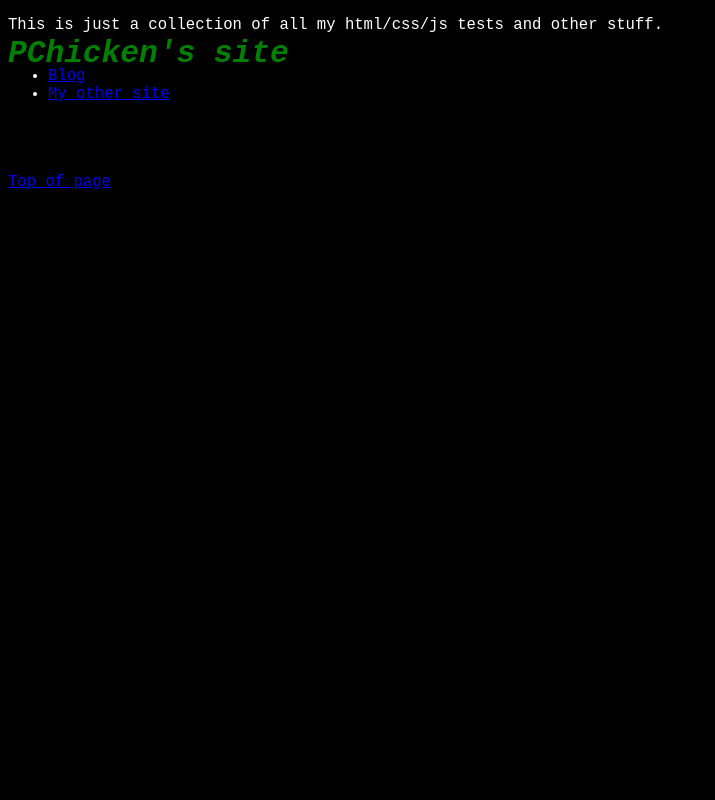
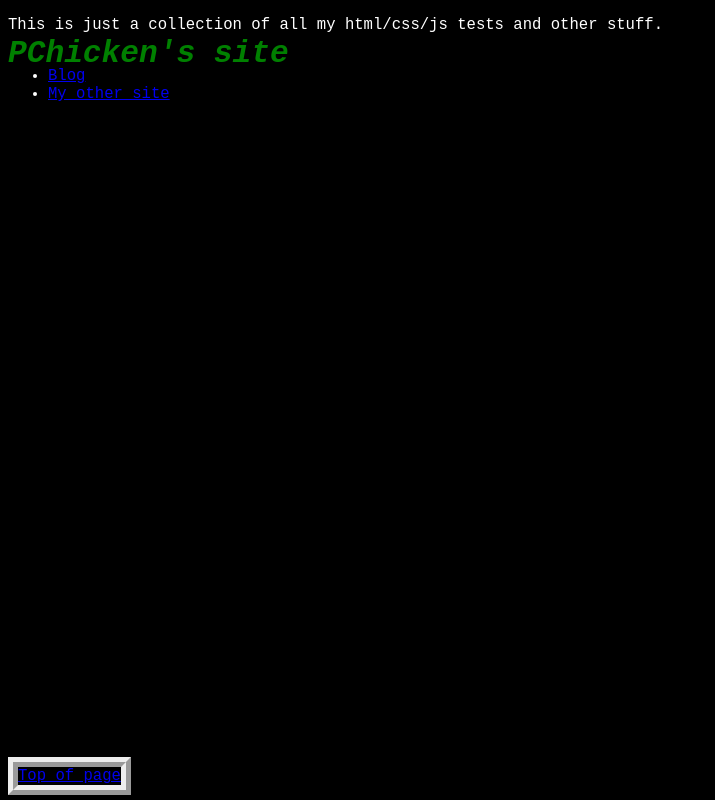
Before and after one commit to ProgrammingChicken/pchicken.github.io, a plain HTML site: page index.html in a window 1280 px wide. Shown: the whole page, without its empty margins (0-715 px from the left). Drawn offline with Linux system fonts and the light colour scheme.

Commit message:
Update index.html

```diff
--- a/index.html
+++ b/index.html
@@ -12,8 +12,9 @@
             }
             .bottom {
                 text-align:center;
-                position:relative;
-                bottom:0px;
+                position:fixed;
+                bottom:5px;
+                border:10px ridge;
             }
             h1:hover, h4:hover {
                 color:lime;
```
